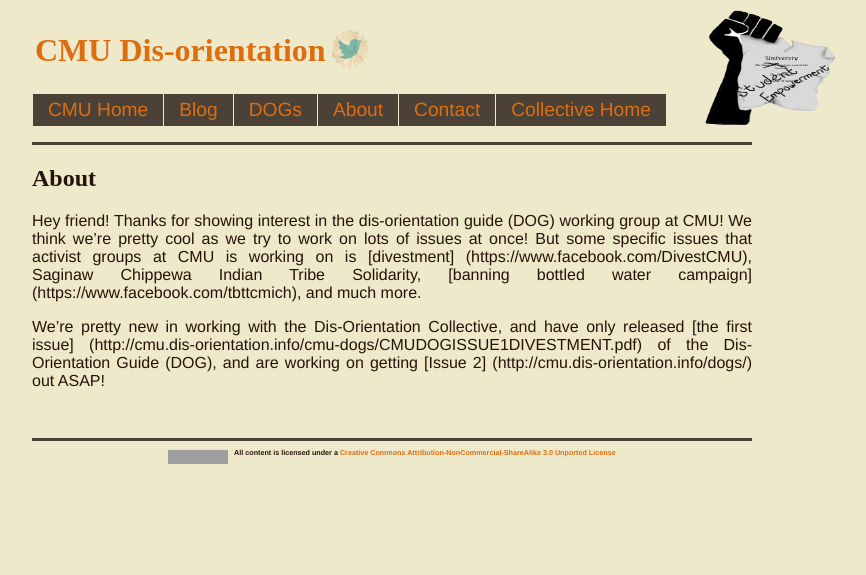
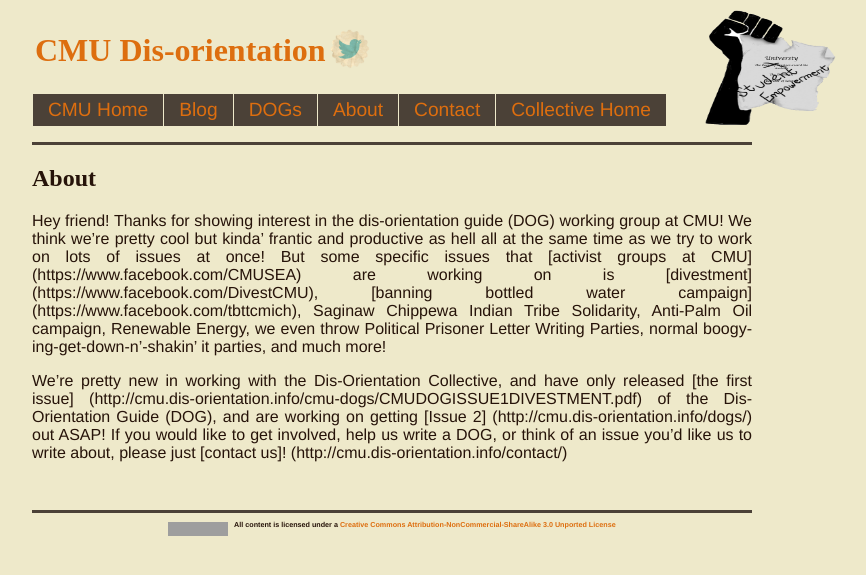
Before and after one commit to dis-orientation/cmu, a Jekyll site: the page built from about.md, in a window 1280 px wide. Shown: the top 575 px of the page, without its empty margins (248-1114 px from the left). Built offline with Jekyll 4.4.1, drawn with Linux system fonts in a browser that asks for light colours; Markdown is read by kramdown in place of the engine named in the settings; grey boxes are pictures that could not be loaded.

Commit message:
Update about.md

```diff
--- a/about.md
+++ b/about.md
@@ -6,11 +6,13 @@ layout: default
 ## About
 
 Hey friend! Thanks for showing interest in the dis-orientation guide (DOG) working group at CMU!
-We think we're pretty cool as we try to work on lots of issues at once!
-But some specific issues that activist groups at CMU is working on is
-[divestment] (https://www.facebook.com/DivestCMU), Saginaw Chippewa Indian Tribe Solidarity,
-[banning bottled water campaign] (https://www.facebook.com/tbttcmich), and much more.
+We think we're pretty cool but kinda' frantic and productive as hell all at the same time as we try to work on lots of issues at once!
+But some specific issues that [activist groups at CMU] (https://www.facebook.com/CMUSEA) are working on is
+[divestment] (https://www.facebook.com/DivestCMU), [banning bottled water campaign] (https://www.facebook.com/tbttcmich),
+Saginaw Chippewa Indian Tribe Solidarity, Anti-Palm Oil campaign, Renewable Energy,
+we even throw Political Prisoner Letter Writing Parties, normal boogy-ing-get-down-n'-shakin' it parties, and much more!
 
 We're pretty new in working with the Dis-Orientation Collective,
 and have only released [the first issue] (http://cmu.dis-orientation.info/cmu-dogs/CMUDOGISSUE1DIVESTMENT.pdf) of the Dis-Orientation Guide (DOG),
-and are working on getting [Issue 2] (http://cmu.dis-orientation.info/dogs/) out ASAP!
+and are working on getting [Issue 2] (http://cmu.dis-orientation.info/dogs/) out ASAP! If you would like to get involved,
+help us write a DOG, or think of an issue you'd like us to write about, please just [contact us]! (http://cmu.dis-orientation.info/contact/)
```
